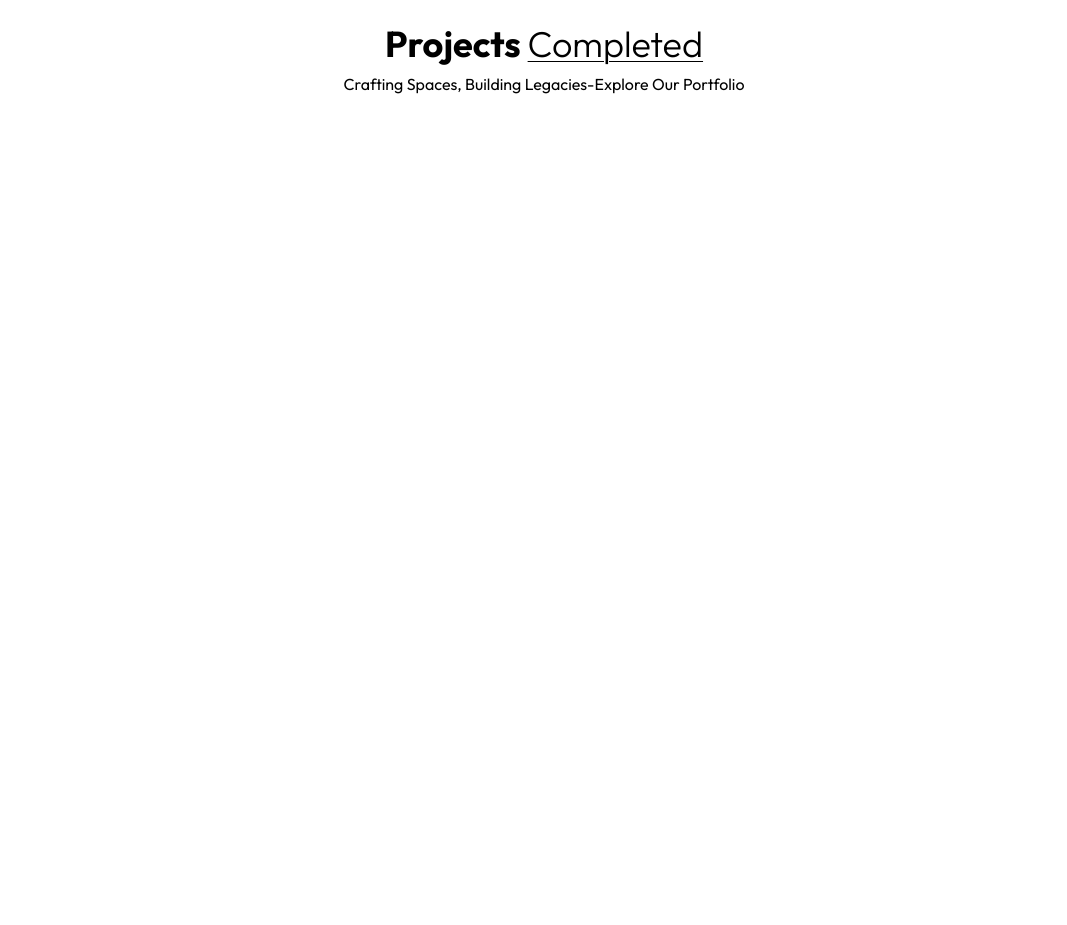
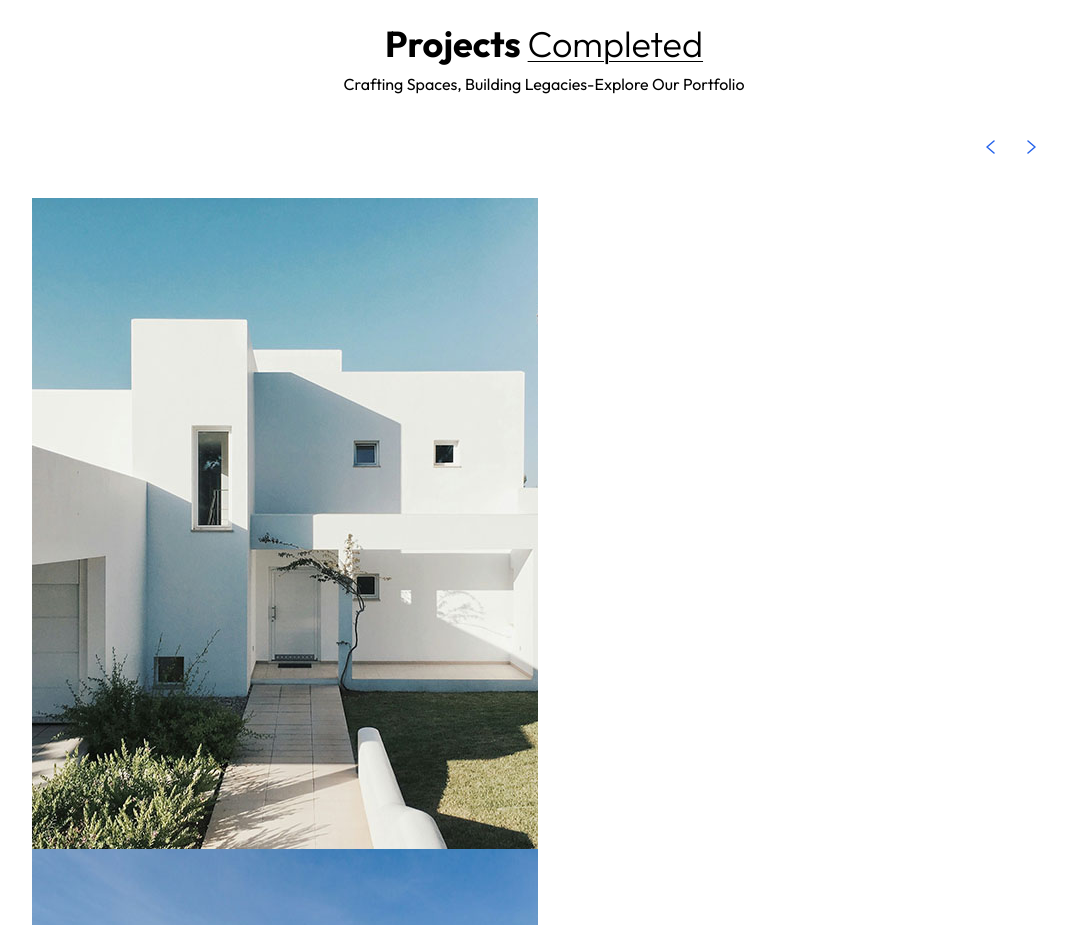
Before and after one commit to GitanjaliShelke03/Real-Estate, a React (Vite) app: page / in a window 1280 px wide. Shown: the part 1560-2485 px from the top of the page, without its empty margins (96-1163 px from the left). Before the commit the page ends 1688 px from the top, so only its background shows below. Built offline with nearby package versions, Linux system fonts and the light colour scheme.

Commit message:
Project updated

```diff
--- a/src/components/Projects.jsx
+++ b/src/components/Projects.jsx
@@ -1,4 +1,5 @@
 import React from 'react'
+import assets, { projectsData } from '../assets/assets';
 
 const Projects = () => {
     return (
@@ -6,6 +7,29 @@ const Projects = () => {
             <h1 className='text-2xl sm:text-4xl font-bold mb-2 text-center'>Projects <span className='underline underline-offset-4 decoration-1 under font-light'>Completed</span>
             </h1>
             <p className='text-center text-grey-500 mb-8 max-w-80mx-auto'>Crafting Spaces, Building Legacies-Explore Our Portfolio</p>
+
+            {/* Slider button */}
+
+            <div className='flex justify-end items-center mb-8'>
+                <button className='p-3 bg-grey-200 rounded mr-2' area-label='Previous Project'>
+                    <img src={assets.left_arrow} alt="previous" />
+                </button>
+                <button className='p-3 bg-grey-200 rounded mr-2' area-label='Next Project'>
+                    <img src={assets.right_arrow} alt="Next" />
+                </button>
+            </div>
+            {/* ----project slider container---- */}
+            <div>
+                <div>
+                    {projectsData.map((project, index) =>(
+
+                  <div key={index}>
+<img src={project.image} alt={project.title} />
+                  </div>
+                    ))}
+                </div>
+
+            </div>
         </div>
     )
 }
```
Lines whose indentation alone changed are shown as unchanged.
